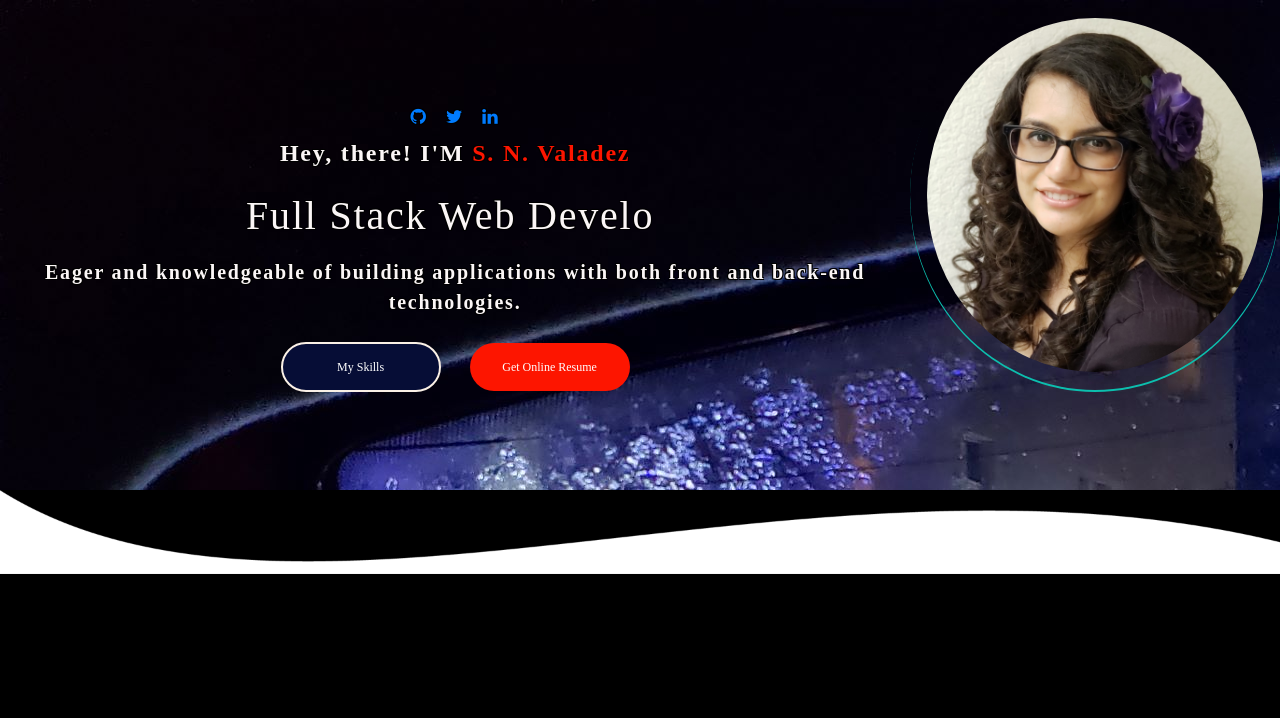
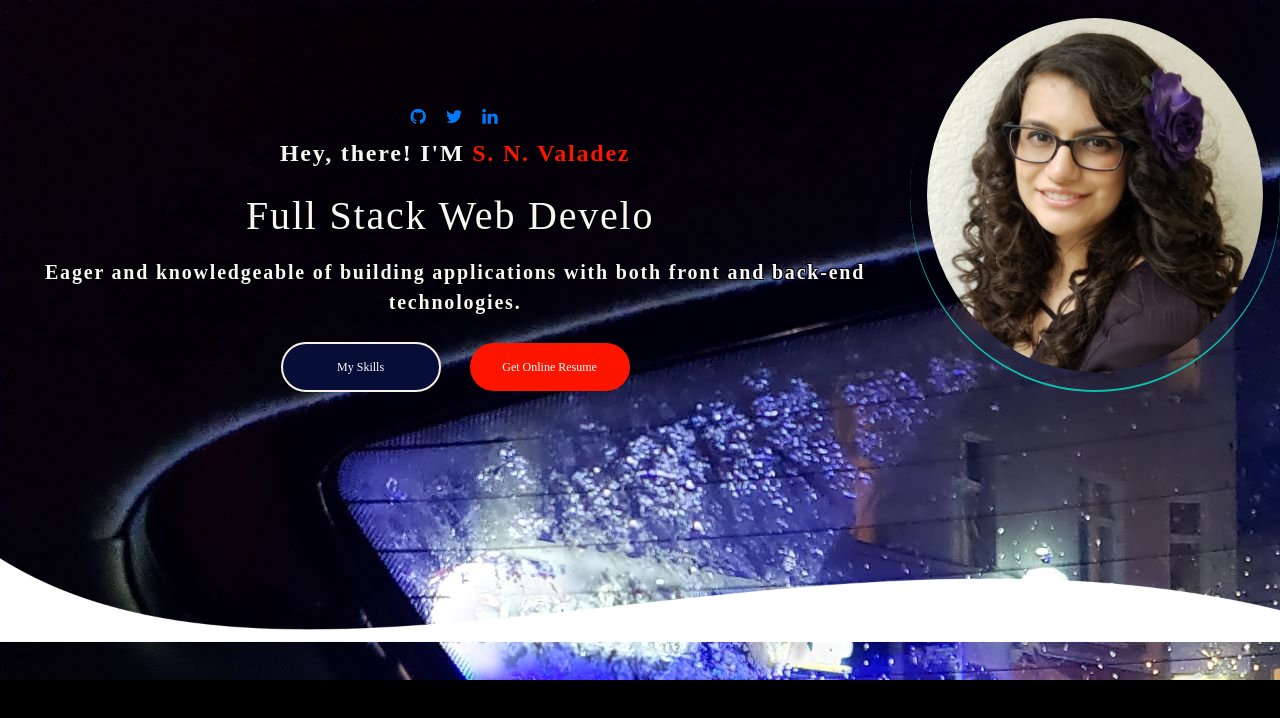
Before and after one commit to SNValadez/snvaladez.dev, a React (Create React App) app: page / in a window 1280 px wide. Shown: the top 718 px of the page. Built offline with nearby package versions, Linux system fonts and the light colour scheme; a web font is replaced by a local one.

Commit message:
debugging main

```diff
--- a/src/App.js
+++ b/src/App.js
@@ -1,9 +1,10 @@
 
 import './App.css';
 import React, { useState } from "react";
-import Header from "./components/Header"
+//import Header from "./components/Header"
+import Main from "./components/Main"
 import About from "./components/About"
-import Footer from "./components/Footer"
+//import Footer from "./components/Footer"
 
 function App() {
 
@@ -12,8 +13,9 @@ function App() {
   return (
     <div className="App">
 
-     <Header></Header>
-     <Footer></Footer>
+      <Main></Main>
+     {/* <Header></Header>
+     <Footer></Footer> */}
     </div>
   );
 }
--- a/src/components/Footer/index.js
+++ b/src/components/Main/Footer/index.js
@@ -5,7 +5,7 @@ function Footer() {
     return (
         <div className="footer-con">
             <div className="footer-par">
-                <img src={require ("../../assets/Header-Home/swirly-bg.png")} alt="error message"/>
+                <img src={require ("../../../assets/Header-Home/swirly-bg.png")} alt="error message"/>
             </div>
 
         </div>
--- a/src/components/Header/style.css
+++ b/src/components/Main/Header/style.css
@@ -49,7 +49,7 @@ header {
     justify-content: center;
     text-align: center;
     height: 10%;
-    background-image: url("../../assets/Header-Home/window-2.jpg");
+
 
 }
 
@@ -74,7 +74,7 @@ header {
     background-size: cover;
     width: 91%;
     background-position: center;
-    background-image: url("../../assets/Header-Home/SNValadez-Infosys.jpeg");
+    background-image: url("../../../assets/Header-Home/SNValadez-Infosys.jpeg");
     background-repeat: no-repeat;
     height: 91%;
     border-radius: 50%;
--- a/src/components/Main/style.css
+++ b/src/components/Main/style.css
@@ -3,5 +3,6 @@
     min-height: 680px;
     display: flex;
     height: 48vh !important;
+    background-image: url("../../assets/Header-Home/window-2.jpg");
     justify-content: space-between;
 }
```
Also changed, not shown: src/components/Main/index.js (+4 -3 lines), src/components/Main/Footer/style.css (renamed from src/components/Footer/style.css), src/components/Main/Header/index.js (renamed from src/components/Header/index.js).
